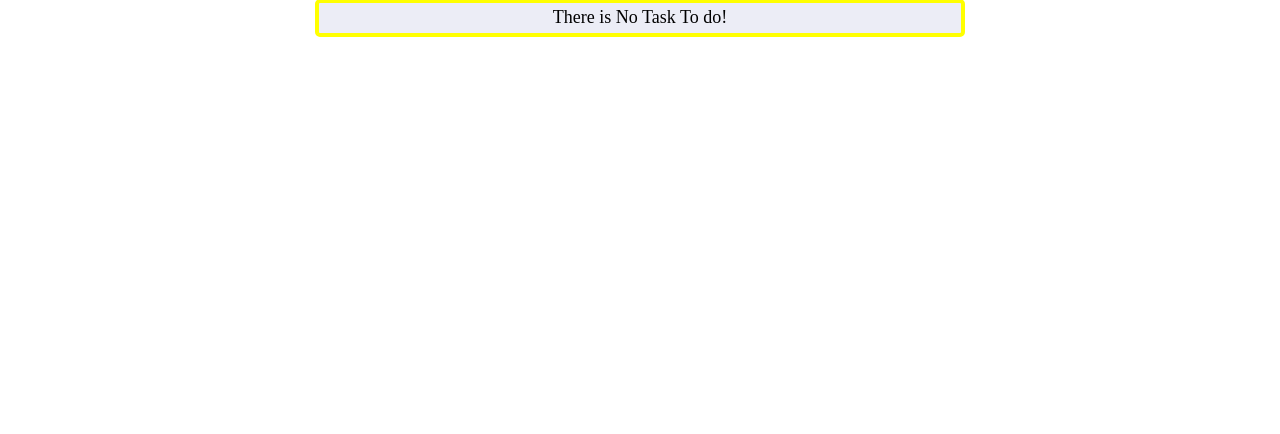
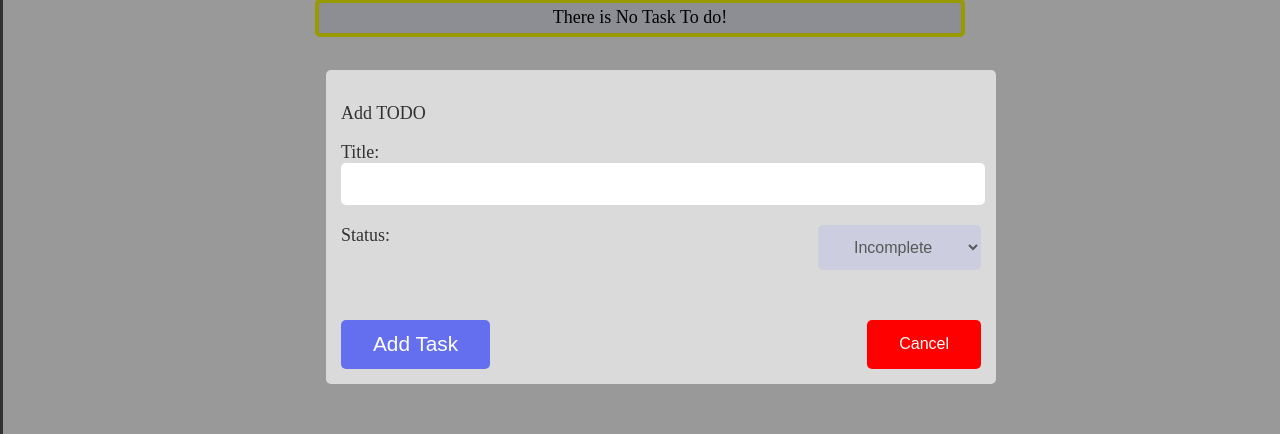
Before and after one commit to MRHoushyari/my-todo-app, a React (Create React App) app: page / in a window 1280 px wide. Both pictures are taken after a click on the button "Add Task". Shown: the part 194-628 px from the top of the page. Built offline with nearby package versions, Linux system fonts and the light colour scheme.

Commit message:
response to check Box

```diff
--- /dev/null
+++ b/src/components/DependenceComponent/Task.jsx
@@ -0,0 +1,65 @@
+import React from "react";
+// import { useState } from "react";
+export default function Task({
+  children,
+  isComplete,
+  index,
+  handleIsComplete,
+}) {
+  return (
+    <li>
+      <div className="left">
+        <span>
+          {/*                                                                Checkbox */}
+          <input
+            type="checkbox"
+            defaultChecked={isComplete === "Complete" ? true : false}
+            onClick={() => {
+              if (isComplete === "Complete") {
+                console.log(isComplete);
+                handleIsComplete("Incomplete", index);
+              } else {
+                console.log(isComplete);
+                handleIsComplete("Complete", index);
+              }
+            }}
+          />
+        </span>
+        {/*                                                                   text box */}
+        {isComplete === "Complete" ? (
+          <text style={{ color: "Red", textDecoration: "line-through" }}>
+            {children}
+          </text>
+        ) : (
+          <text style={{ color: "Black" }}>{children}</text>
+        )}
+      </div>
+      <div className="right">
+        <svg
+          stroke="currentColor"
+          fill="currentColor"
+          stroke-width="0"
+          viewBox="0 0 24 24"
+          height="1em"
+          width="1em"
+          xmlns="http://www.w3.org/2000/svg"
+        >
+          <path fill="none" d="M0 0h24v24H0z"></path>
+          <path d="M6 19c0 1.1.9 2 2 2h8c1.1 0 2-.9 2-2V7H6v12zM19 4h-3.5l-1-1h-5l-1 1H5v2h14V4z"></path>
+        </svg>
+        <svg
+          stroke="currentColor"
+          fill="currentColor"
+          stroke-width="0"
+          viewBox="0 0 24 24"
+          height="1em"
+          width="1em"
+          xmlns="http://www.w3.org/2000/svg"
+        >
+          <path fill="none" d="M0 0h24v24H0z"></path>
+          <path d="M3 17.25V21h3.75L17.81 9.94l-3.75-3.75L3 17.25zM20.71 7.04a.996.996 0 000-1.41l-2.34-2.34a.996.996 0 00-1.41 0l-1.83 1.83 3.75 3.75 1.83-1.83z"></path>
+        </svg>
+      </div>
+    </li>
+  );
+}
--- /dev/null
+++ b/src/components/nestedComponents/addTaskForm.jsx
@@ -0,0 +1,70 @@
+import React from "react";
+import { useState } from "react";
+export default function AddTaskForm({
+  tasks,
+  show,
+  handleShow,
+  handleNewTask,
+}) {
+  const [title, setTitle] = useState();
+  const [isComplete, setIsComplete] = useState("Incomplete");
+  return (
+    <>
+      {show && (
+        <dialog open className="modal">
+          <form method="dialog">
+            <p>Add TODO</p>
+            <div>
+              <label htmlFor="title">Title:</label>
+              {/*                                                      title */}
+              <input
+                type="text"
+                className="title"
+                onChange={(e) => {
+                  setTitle(e.target.value);
+                }}
+              />
+            </div>
+            <div className="status">
+              <label htmlFor="status">Status:</label>
+              {/*                                                     DropButton */}
+              <select
+                className="dropButton"
+                onClick={(e) => {
+                  setIsComplete(e.target.value);
+                }}
+              >
+                <option>Incomplete</option>
+                <option>Complete</option>
+              </select>
+            </div>
+            <div className="close">
+              {/*                                                     Add Task Button*/}
+              <button
+                type="button"
+                className="regularButton"
+                onClick={() => {
+                  const newTasks = { title, isComplete };
+                  handleNewTask(newTasks);
+                  console.log(tasks);
+                }}
+              >
+                Add Task
+              </button>
+              {/*                                                     Cancle Button */}
+              <button
+                type="button"
+                className="CloseButton"
+                onClick={() => {
+                  handleShow(false);
+                }}
+              >
+                Cancel
+              </button>
+            </div>
+          </form>
+        </dialog>
+      )}
+    </>
+  );
+}
--- a/src/components/nestedComponents/content.jsx
+++ b/src/components/nestedComponents/content.jsx
@@ -4,7 +4,7 @@
   tasks,
   filter,
   handleDeleteTask,
-  handleTaskIsComplete,
+  handleIsComplete
 }) {
   return (
     <div className="content">
@@ -12,11 +12,7 @@
         <ul>
           {tasks.map((i, index) => {
             return (
-              <Task
-                isCpmplete={i.isCpmplete}
-                handleTaskIsComplete={handleTaskIsComplete}
-                index={i.index}
-              >
+              <Task handleIsComplete={handleIsComplete} index={index} isComplete={tasks[index].isComplete}>
                 {i.title}
               </Task>
             );
--- a/src/components/primaryComponents/MainCC.jsx
+++ b/src/components/primaryComponents/MainCC.jsx
@@ -23,6 +23,8 @@
           tasks={this.state.tasks}
           filter={this.state.filter}
           handleDeleteTask={this.handleDeleteTask}
+          handlesStatusTask={this.handlesStatusTask}
+          handleIsComplete={this.handleIsComplete}
         />
       </>
     );
@@ -35,13 +37,18 @@
     newTasks.push(t);
     this.setState({ tasks: newTasks });
   };
-  handleDeleteTask = () => {};
+  // handleDeleteTask = () => {};
   // handleTaskIsComplete = (isComplete) => {
   //   this.setState({ isComplete });
   // };
   handleFilter = (filter) => {
     this.setState({ filter });
   };
+  handleIsComplete = (taskStatus, index) => {
+    const newTasks = this.state.tasks.slice();
+    newTasks[index].isComplete = taskStatus;
+    this.setState({ tasks: newTasks });
+  };
 }
 
 export default Main;
```
